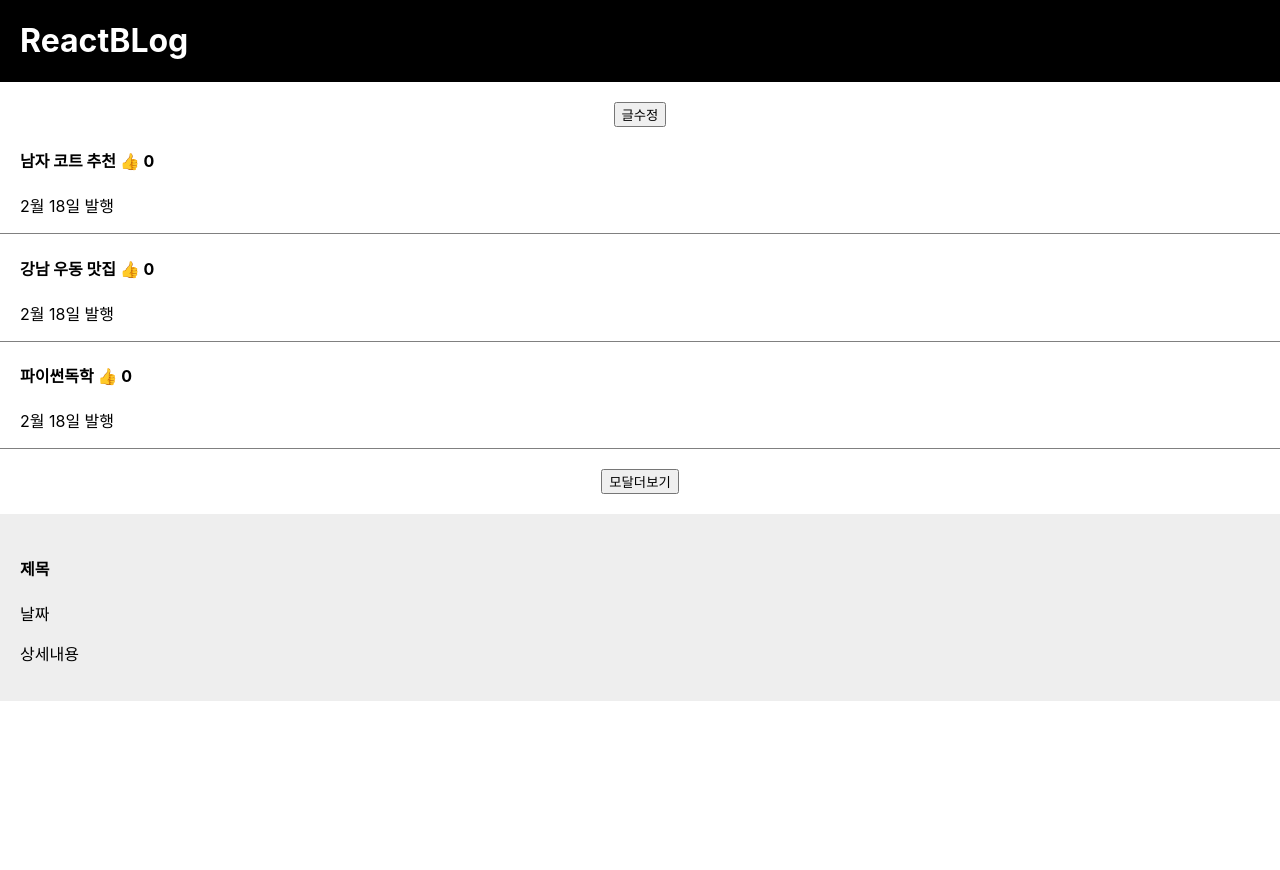
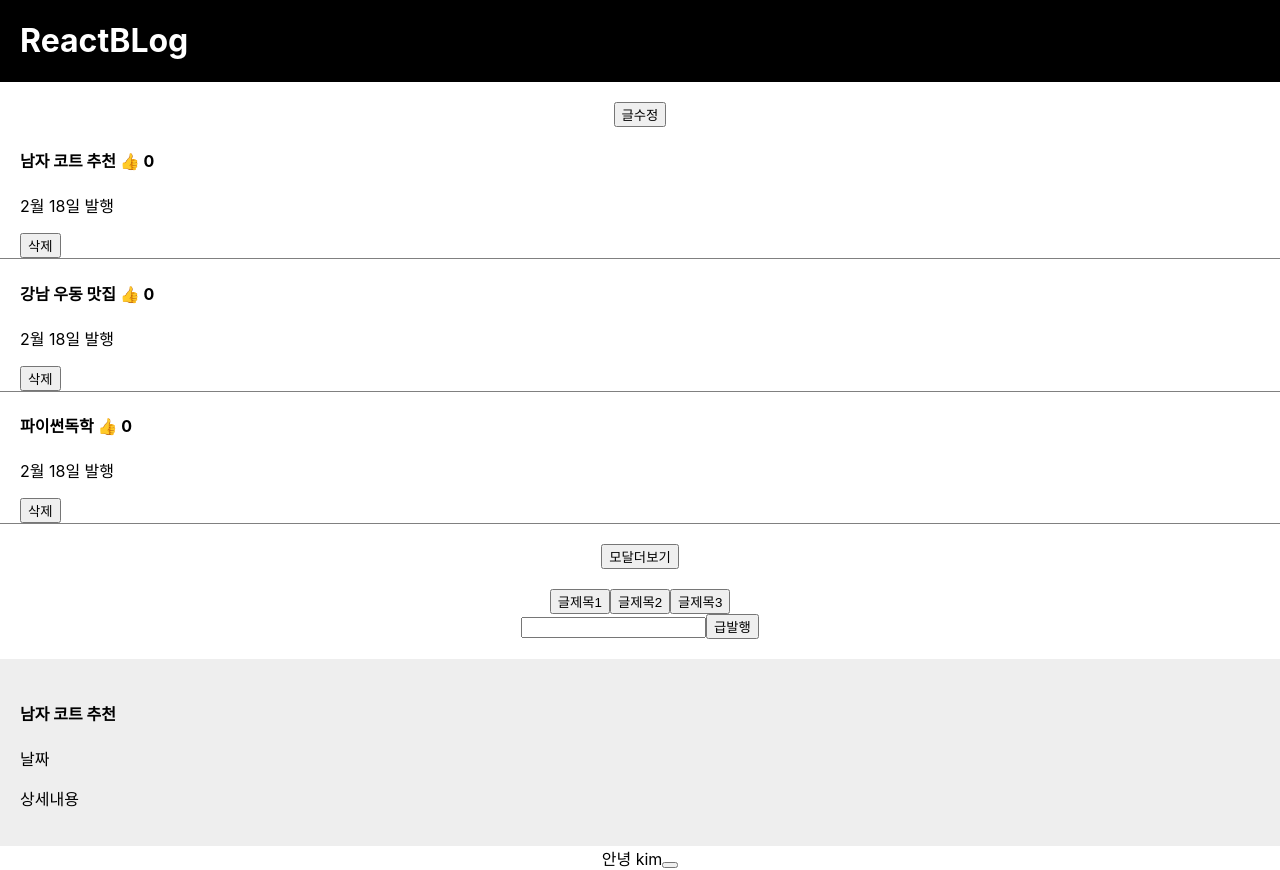
Before and after one commit to bywoch/react-basic, a React (Create React App) app in the folder blog/: page / in a window 1280 px wide. Both pictures are taken after a click on the button "모달더보기". Before the commit the page ends 800 px from the top, so only its background shows below. Built offline with nearby package versions, Linux system fonts and the light colour scheme.

Commit message:
Update App.js in blog folder

```diff
--- a/blog/src/App.js
+++ b/blog/src/App.js
@@ -1,7 +1,7 @@
 /* eslint-disable */ //WARNING 메세지 끄는 기능.
 import logo from './logo.svg';
 import './App.css';
-import { useState } from 'react';
+import React, { useState } from 'react';
 
 // React 컴포넌트의 시작, 모든 UI는 이 함수에서 정의
 function App() {
@@ -11,6 +11,8 @@ function App() {
   //let [따봉, 따봉변경] = useState(0);
   let [따봉, 따봉변경] = useState([0, 0, 0]);
   let [modal, setModal] = useState(false);
+  let [title, setTitle] = useState(0);
+  let [입력값, 입력값변경] = useState('');
 
   return (
     <div className="App">
@@ -20,7 +22,7 @@ function App() {
       </div>
       <br />
       {/* 버튼을 클릭하면 첫 번째 글 제목을 변경하는 로직 */}
-      <button onClick={() => {
+      <button type='button' onClick={() => {
         /*
         글제목[0] = '여자코트 추천'; ← 영구적으로 수정해버림
         글제목 배열의 첫 번째 요소를 직접 수정하는 것은 안티패턴
@@ -69,7 +71,9 @@ function App() {
             <div className="list">
               <h4>
                 {글제목[i]} {/* 각 글 제목을 출력 */}
-                <span onClick={() => {
+                <span onClick={(e) => {
+                  e.stopPropagation();
+                  // e.stopPropagation ← 상위 html로 퍼지는 이벤트 버블링을 막아줌
                   // 따봉 배열을 복사한 후, 해당 글의 따봉 수를 1 증가
                   let copy = [...따봉];
                   copy[i] = copy[i] + 1;
@@ -77,37 +81,83 @@ function App() {
                 }}>👍</span> {따봉[i]}
               </h4>
               <p>2월 18일 발행</p>
+              <button type='button' onClick={() => {
+                let copy = [...글제목];
+                copy.splice(i, 1);
+                글제목변경(copy);
+              }}>삭제</button>
             </div>)
         })
       }
+
       <br />
-      <button onClick={() => { setModal(!modal) }}>모달더보기</button>
+      <button type='button' onClick={() => { setModal(!modal) }}>모달더보기</button>
       <br />
 
+      <br />
+      <button type='button' onClick={() => { setTitle(0) }}>글제목1</button>
+      <button type='button' onClick={() => { setTitle(1) }}>글제목2</button>
+      <button type='button' onClick={() => { setTitle(2) }}>글제목3</button>
+      <br />
+
+      {/* 이벤트 핸들러 */}
+      <input type="text" name="text1" id="text1" onChange={(e) => {
+        입력값변경(e.target.value);
+        // console.log(입력값);
+      }} />
+
+      <button type='button' onClick={() => {
+        let copy = [...글제목];
+        copy.unshift(입력값);
+        글제목변경(copy);  // 상태 업데이트를 위해 copy를 인자로 전달
+      }}>급발행</button>
+
       {/* return 안에는 병렬로 2개 이상 태그 금지 */}
-
-      {/* 내부는 html 문법이기 때문에 if 문을 쓸 수가 없다*/}
       {
-        modal == true ? <Modal /> : null // null은 비어있는 html 용으로 자주 사용.
+        modal == true ? <Modal title={title} 글제목={글제목} />
+        /* modal == true ? <Modal color={'skyblue'} 글제목변경={글제목변경} 글제목={글제목}/> */ : null // null은 비어있는 html 용으로 자주 사용.
       }
-      {/* 그래서 삼항 연산자를 쓴다
-        ※ '조건식 ? 참일 때 실행할 코드 : 거짓일 때 코드'*/}
-
+      {/* 내부는 html 문법이기 때문에 if 문을 쓸 수가 없다
+      그래서 삼항 연산자를 쓴다
+      ※ '조건식 ? 참일 때 실행할 코드 : 거짓일 때 코드'*/}
+      <Modal2></Modal2>
     </div>
   );
 }
 
-function Modal() { // ← 이런 구조를 컴포넌트라고 부름
+function Modal(props) { // ← 이런 구조를 컴포넌트라고 부름
   return (
     <> {/* 의미없는 <div> 쓰는 대신 <></> 사용해서 감싸줌 */}
-      <div className="modal">
-        <h4>제목</h4>
+      <div className="modal" style={{ background: props.color }}>
+        {/* <h4>{props.글제목[0]}</h4> */}
+        <h4>{props.글제목[props.title]}</h4>
         <p>날짜</p>
         <p>상세내용</p>
+        {/* <button type='button' onClick={() => {props.글제목변경(['여자 코트 추천', '강남 우동 맛집', '파이썬독학'])}}>글수정</button> */}
       </div>
       <div></div>
     </>
   )
+}
+
+// class 컴퍼넌트 문법
+class Modal2 extends React.Component {
+  constructor(props) {
+    super(props);
+    this.state = {
+      name: 'kim',
+      age: 20
+    }
+  }
+  render() {
+    return (
+      <div>안녕 {this.state.name}
+        <button onClick={() => {
+          this.setState({ age: 21 })
+        }}></button>
+      </div>
+    )
+  }
 }
 
 export default App;
@@ -199,6 +249,20 @@ array.map(function(){
 2. 함수의 파라미터는 array안에 있던 자료임
 3. return에 뭐 적으면 array로 담아줌
 
+-
+
+props
+부모 → 자식 state 전송하는 법
+1.<자식컴포넌트 작명={state이름}>
+2. props 파라미터 등록 후, "props.작명" 사용
+*props 전송은 부모 → 자식끼리만 전송 가능
+*컴포넌트가 많아지면 props 쓰기가 귀찮아짐
+
+-
+
+class 란?
+- 변수, 함수 보관함
+
 */
 
 /*
```
